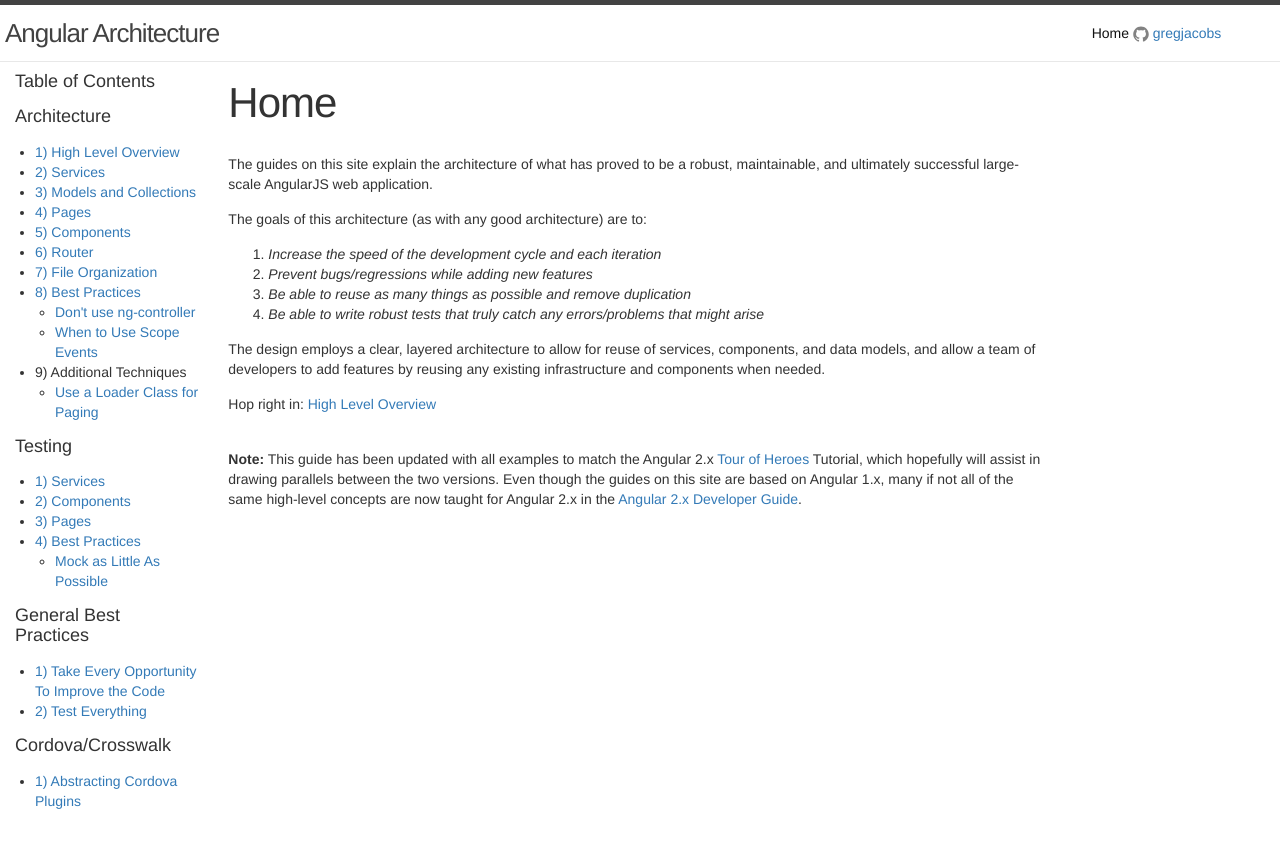
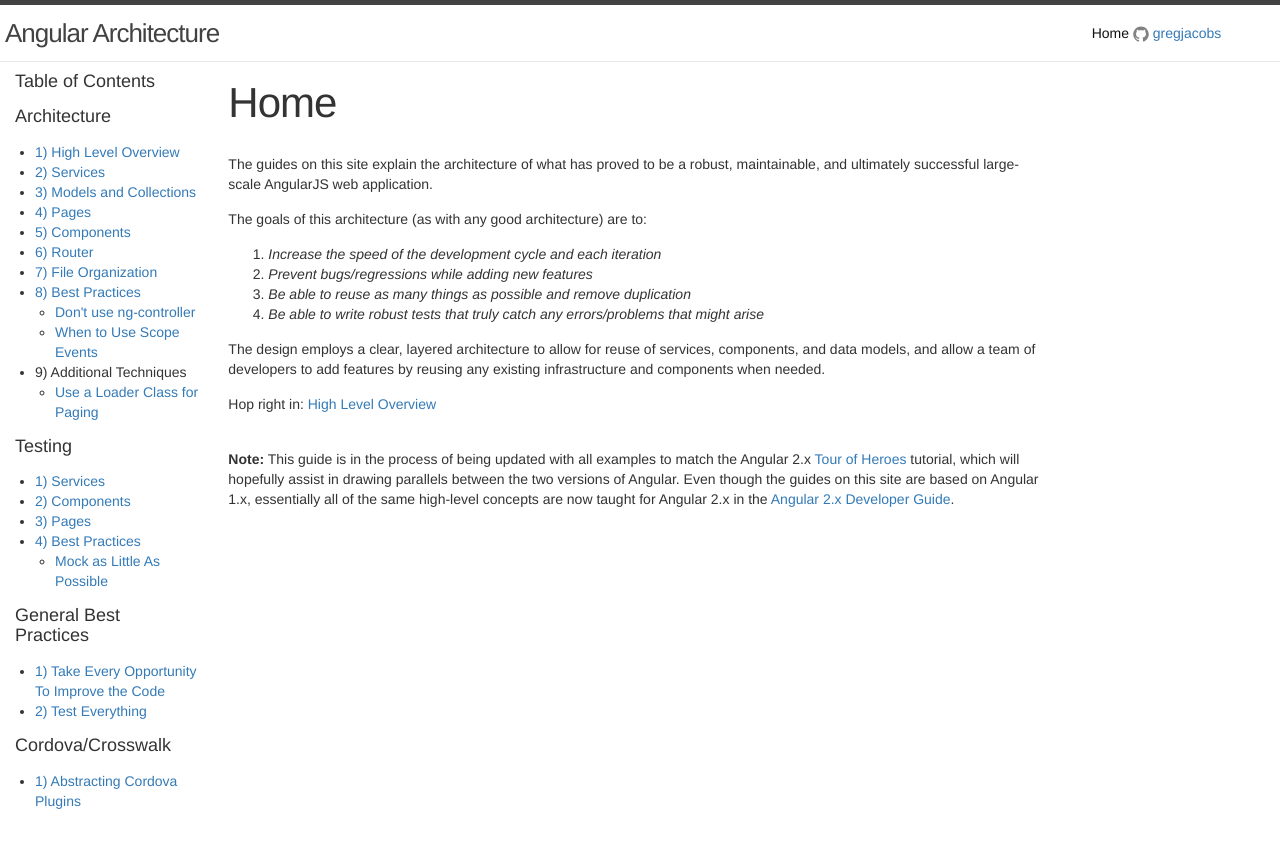
Before and after one commit to gregjacobs/Angular-Architecture, a Jekyll site: the page built from index.md, in a window 1280 px wide. Shown: the top 848 px of the page. Built offline with Jekyll 4.4.1, drawn with Linux system fonts in a browser that asks for light colours; Markdown is read by kramdown in place of the engine named in the settings; comment, search, counter and statistics services are not loaded.

Commit message:
Update Home page note

```diff
--- a/index.md
+++ b/index.md
@@ -23,8 +23,9 @@
 Hop right in: [High Level Overview]({{ site.baseurl }}/architecture/high-level-overview)
 
 <br>
-<strong>Note:</strong> This guide has been updated with all examples to match the Angular 2.x
-[Tour of Heroes](https://angular.io/docs/ts/latest/tutorial/) Tutorial, which
-hopefully will assist in drawing parallels between the two versions. Even though
-the guides on this site are based on Angular 1.x, many if not all of the same
-high-level concepts are now taught for Angular 2.x in the [Angular 2.x Developer Guide](https://angular.io/docs/ts/latest/guide/).
+<strong>Note:</strong> This guide is in the process of being updated with all
+examples to match the Angular 2.x [Tour of Heroes](https://angular.io/docs/ts/latest/tutorial/)
+tutorial, which will hopefully assist in drawing parallels between the two
+versions of Angular. Even though the guides on this site are based on Angular
+1.x, essentially all of the same high-level concepts are now taught for Angular
+2.x in the [Angular 2.x Developer Guide](https://angular.io/docs/ts/latest/guide/).
```
